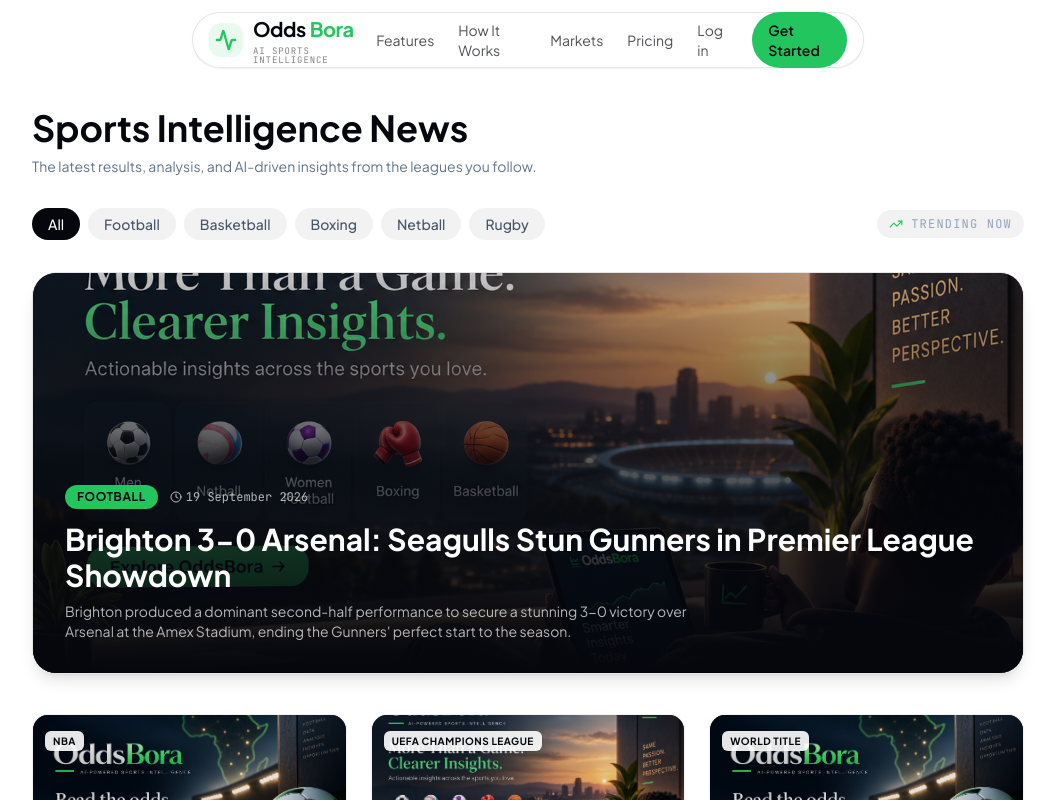
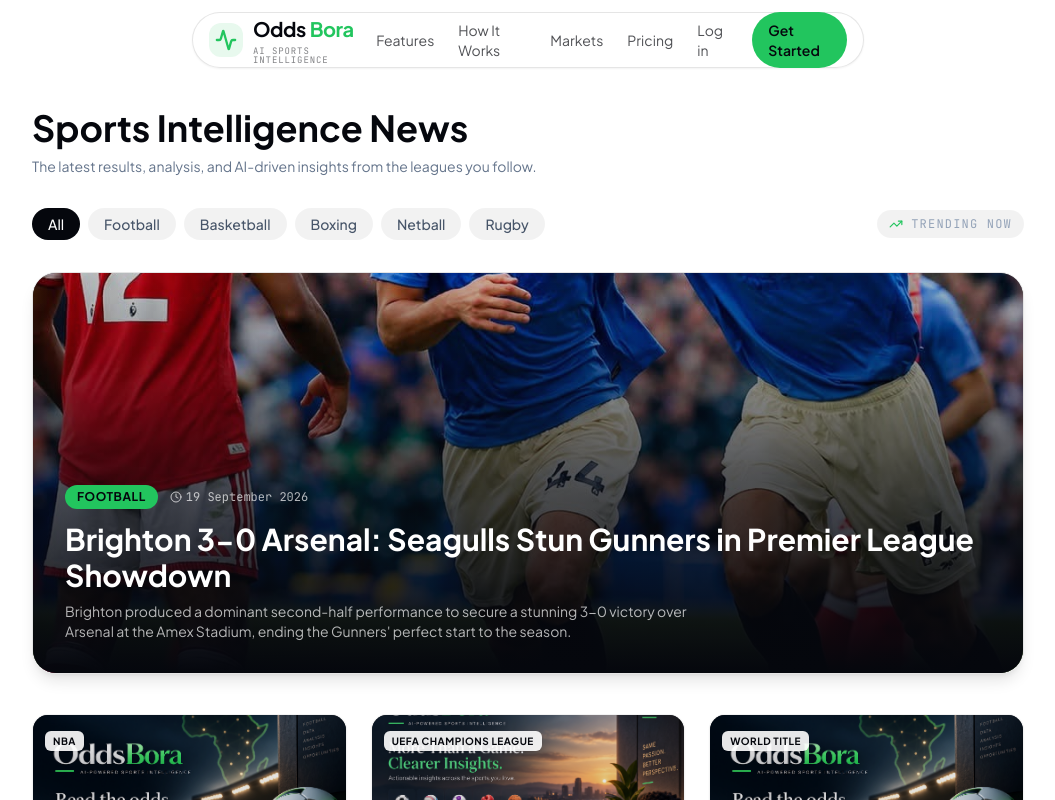
Before and after one commit to oddsbora-project/oddsbora, a React (Vite) app: page /news in a window 1280 px wide. Shown: the top 800 px of the page, without its empty margins (112-1167 px from the left). Built offline with nearby package versions, Linux system fonts and the light colour scheme; no server answers.

Commit message:
Update News.tsx

```diff
--- a/src/pages/public/News.tsx
+++ b/src/pages/public/News.tsx
@@ -9,8 +9,9 @@
     category: 'Football',
     league: 'Premier League',
     date: '19 September 2026',
-    image: '/hero/oddsbora-hero-1.jpg',
-    videoUrl: 'https://youtu.be/YV9GtBtNNpw?si=FEj0W1Zobjc29HEH', // <--- UPDATED LINK
+    // UPDATED: Now pointing to your newly uploaded match image
+    image: '/Arsenal - Brighton.jpg',
+    videoUrl: 'https://youtu.be/YV9GtBtNNpw?si=FEj0W1Zobjc29HEH',
     content: `
       Brighton & Hove Albion delivered a statement performance at the Amex Stadium on Saturday, dismantling defending Premier League champions Arsenal 3-0 in a match that will be remembered for its intensity and clinical finishing.
 
```
